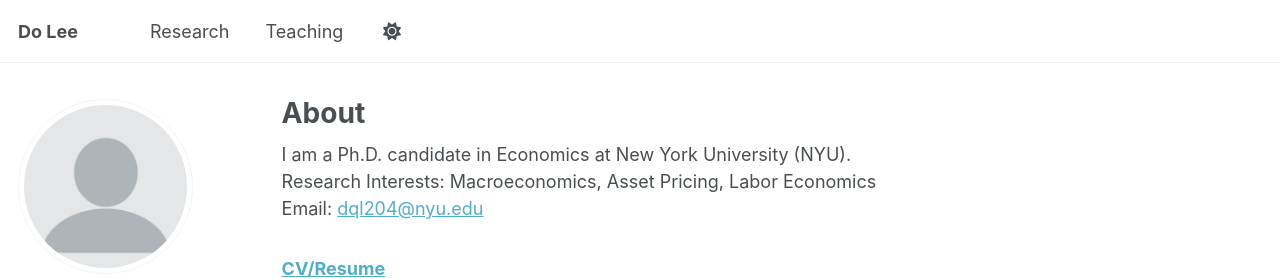
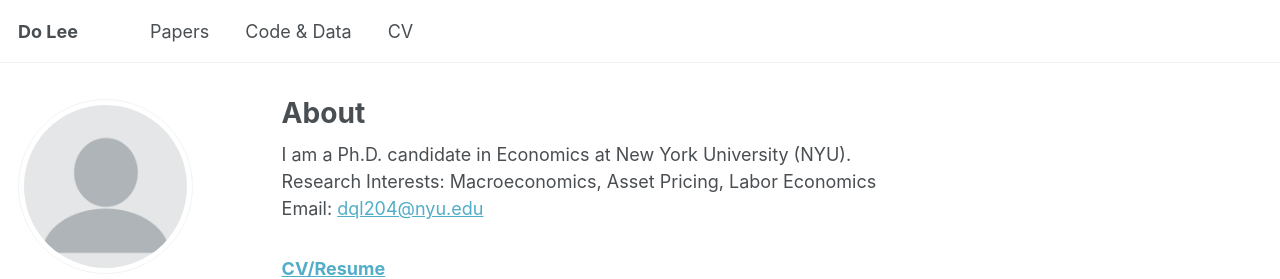
Before and after one commit to doqlee/doqlee.github.io, a Jekyll site: the page built from _pages/main.md, in a window 1280 px wide. Shown: the top 279 px of the page. Built offline with Jekyll 4.4.1, drawn with Linux system fonts in a browser that asks for light colours.

Commit message:
Update masthead.html

```diff
--- a/_includes/masthead.html
+++ b/_includes/masthead.html
@@ -6,18 +6,10 @@
       <nav id="site-nav" class="greedy-nav">
         <button><div class="navicon"></div></button>
         <ul class="visible-links">
-          <li class="masthead__menu-item masthead__menu-item--lg persist"><a href="{{ base_path }}/">{{ site.title }}</a></li>
-          {% for link in site.data.navigation.main %}
-            {% if link.url contains 'http' %}
-              {% assign domain = '' %}
-            {% else %}
-              {% assign domain = base_path %}
-            {% endif %}
-            <li class="masthead__menu-item"><a href="{{ domain }}{{ link.url }}">{{ link.title }}</a></li>
-          {% endfor %}
-          <li id="theme-toggle" class="masthead__menu-item persist tail">
-            <a><i id="theme-icon" class="fa-solid fa-sun" aria-hidden="true" title="toggle theme"></i></a>
-          </li>
+          <li class="masthead__menu-item masthead__menu-item--lg"><a href="{{ base_path }}/">{{ site.title }}</a></li>
+          <li class="masthead__menu-item"><a href="#Research">Papers</a></li>
+          <li class="masthead__menu-item"><a href="#Teaching">Code & Data</a></li>
+          <li class="masthead__menu-item"><a href="../files/CV_Do_Lee.pdf">CV</a></li>
         </ul>
         <ul class="hidden-links hidden"></ul>
       </nav>
```
